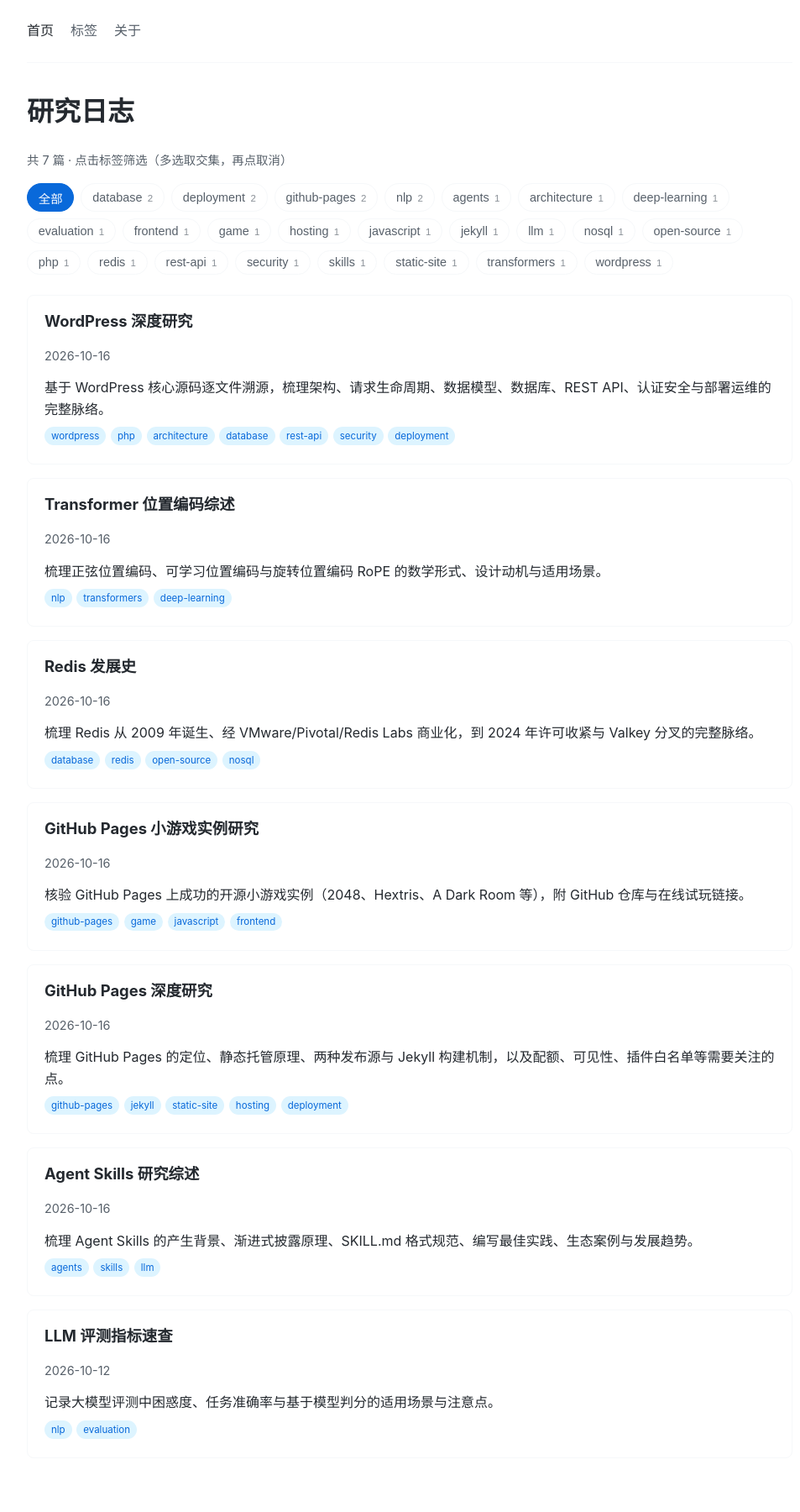
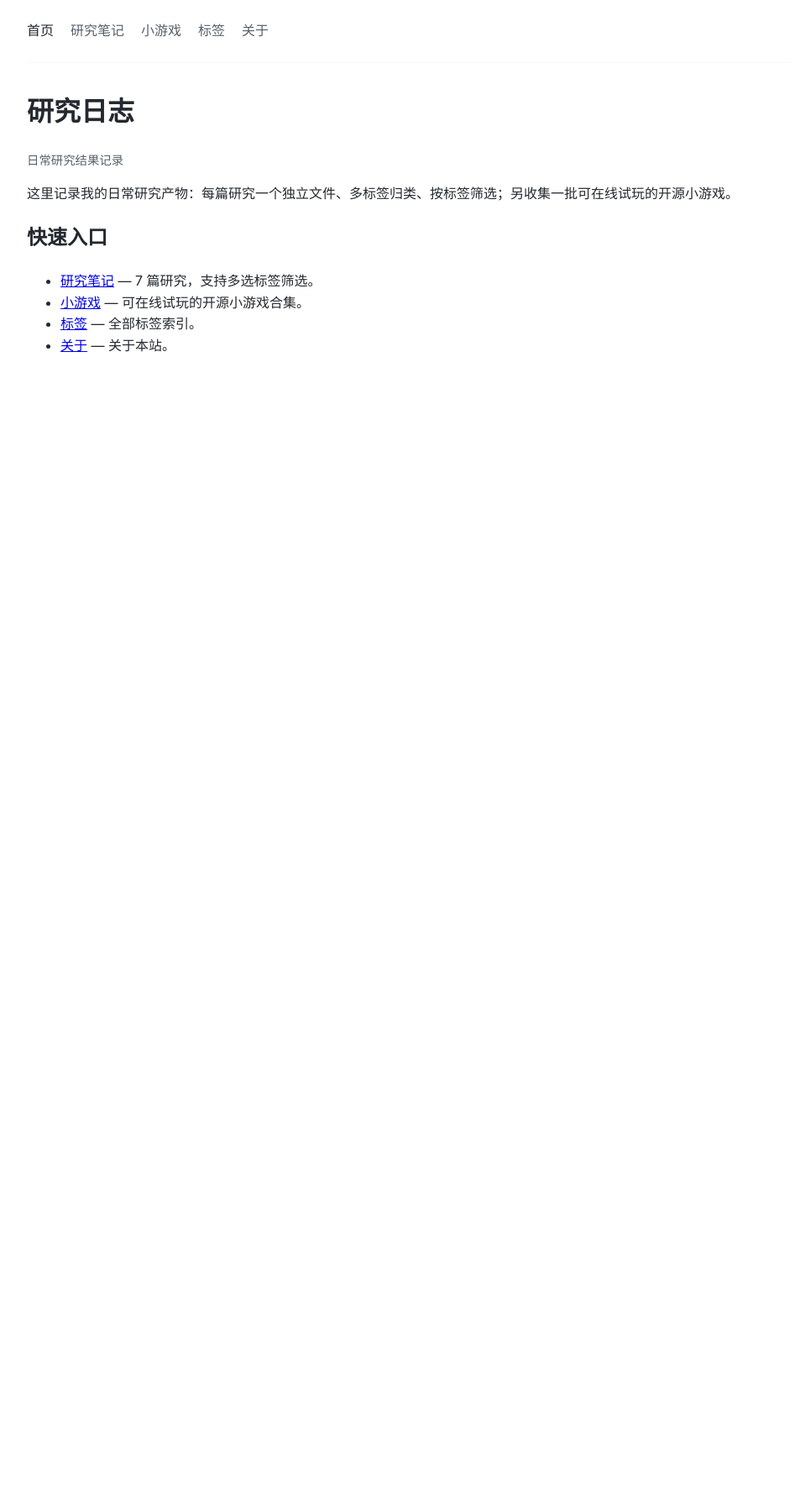
Before and after one commit to lyb19850811/github-pages, a Jekyll site: the page built from index.html, in a window 1280 px wide. Shown: the whole page at 84% size, without its empty margins (152-1105 px from the left). Built offline with Jekyll 4.4.1, drawn with Linux system fonts in a browser that asks for light colours; after the commit the page ends 900 px from its top, so only the background shows below that.

Commit message:
feat: 导航新增研究笔记与小游戏入口，首页独立化

```diff
--- a/_layouts/default.html
+++ b/_layouts/default.html
@@ -18,6 +18,8 @@
 <body>
   <nav>
     <a href="{{ '/' | relative_url }}"{% if page.active == 'index' %} class="active"{% endif %}>首页</a>
+    <a href="{{ '/notes/' | relative_url }}"{% if page.active == 'notes' %} class="active"{% endif %}>研究笔记</a>
+    <a href="{{ '/games/' | relative_url }}"{% if page.active == 'games' %} class="active"{% endif %}>小游戏</a>
     <a href="{{ '/tags.html' | relative_url }}"{% if page.active == 'tags' %} class="active"{% endif %}>标签</a>
     <a href="{{ '/about.html' | relative_url }}"{% if page.active == 'about' %} class="active"{% endif %}>关于</a>
   </nav>
--- a/_layouts/research.html
+++ b/_layouts/research.html
@@ -2,7 +2,7 @@
 layout: default
 ---
 <article class="note-detail">
-  <p class="back"><a href="{{ '/' | relative_url }}">← 返回列表</a></p>
+  <p class="back"><a href="{{ '/notes/' | relative_url }}">← 返回研究笔记</a></p>
   <h1>{{ page.title }}</h1>
   <p class="meta">
     <time datetime="{{ page.date | date: '%Y-%m-%d' }}">{{ page.date | date: '%Y-%m-%d' }}</time>
--- a/about.html
+++ b/about.html
@@ -6,4 +6,4 @@ permalink: /about.html
 ---
 <h1>关于</h1>
 <p>本站点记录我的日常研究结果，每篇研究为一个独立文件，可打多个标签并筛选。</p>
-<p>标签筛选在首页进行；完整标签索引见「标签」页。</p>
+<p>标签筛选在研究笔记页进行；完整标签索引见「标签」页。</p>
--- /dev/null
+++ b/games.html
@@ -0,0 +1,61 @@
+---
+layout: default
+title: 小游戏
+active: games
+permalink: /games/
+---
+<h1>小游戏</h1>
+<p class="meta">可在线试玩的开源小游戏合集，均为纯前端、GitHub Pages 托管。</p>
+
+<div class="grid">
+  <div class="card">
+    <div class="card-body">
+      <h2>2048</h2>
+      <p class="meta">最经典案例：周末项目病毒式走红，MIT 开源。</p>
+      <p><a href="https://gabrielecirulli.github.io/2048/" target="_blank" rel="noopener">在线试玩 →</a></p>
+      <p><a href="https://github.com/gabrielecirulli/2048" target="_blank" rel="noopener">GitHub 仓库</a></p>
+    </div>
+  </div>
+  <div class="card">
+    <div class="card-body">
+      <h2>Hextris</h2>
+      <p class="meta">高中生做的俄罗斯方块变体。</p>
+      <p><a href="https://hextris.github.io/hextris" target="_blank" rel="noopener">在线试玩 →</a></p>
+      <p><a href="https://github.com/Hextris/hextris" target="_blank" rel="noopener">GitHub 仓库</a></p>
+    </div>
+  </div>
+  <div class="card">
+    <div class="card-body">
+      <h2>A Dark Room</h2>
+      <p class="meta">极简文字冒险，上架 Steam/iOS/Android 商业化。</p>
+      <p><a href="https://doublespeakgames.github.io/adarkroom" target="_blank" rel="noopener">在线试玩 →</a></p>
+      <p><a href="https://github.com/doublespeakgames/adarkroom" target="_blank" rel="noopener">GitHub 仓库</a></p>
+    </div>
+  </div>
+  <div class="card">
+    <div class="card-body">
+      <h2>2048-AI</h2>
+      <p class="meta">知名 AI 演示，自动玩 2048。</p>
+      <p><a href="https://ovolve.github.io/2048-AI/" target="_blank" rel="noopener">在线试玩 →</a></p>
+      <p><a href="https://github.com/ovolve/2048-AI" target="_blank" rel="noopener">GitHub 仓库</a></p>
+    </div>
+  </div>
+  <div class="card">
+    <div class="card-body">
+      <h2>React Tetris</h2>
+      <p class="meta">React 实现俄罗斯方块。</p>
+      <p><a href="https://chvin.github.io/react-tetris/" target="_blank" rel="noopener">在线试玩 →</a></p>
+      <p><a href="https://github.com/chvin/react-tetris" target="_blank" rel="noopener">GitHub 仓库</a></p>
+    </div>
+  </div>
+  <div class="card">
+    <div class="card-body">
+      <h2>Emoji Minesweeper</h2>
+      <p class="meta">用 emoji 重做的扫雷。</p>
+      <p><a href="https://muan.github.io/emoji-minesweeper/" target="_blank" rel="noopener">在线试玩 →</a></p>
+      <p><a href="https://github.com/muan/emoji-minesweeper" target="_blank" rel="noopener">GitHub 仓库</a></p>
+    </div>
+  </div>
+</div>
+
+<p class="meta">更多背景与核验过程见 <a href="{{ '/research/github-pages-games/' | relative_url }}">GitHub Pages 小游戏实例研究</a>。</p>
--- a/index.html
+++ b/index.html
@@ -3,20 +3,14 @@ layout: default
 active: index
 ---
 <h1>研究日志</h1>
-<p class="meta">共 {{ site.posts | size }} 篇 · 点击标签筛选（多选取交集，再点取消）</p>
+<p class="meta">日常研究结果记录</p>
 
-<div class="tag-filter" id="tag-filter" role="group" aria-label="标签筛选"></div>
+<p>这里记录我的日常研究产物：每篇研究一个独立文件、多标签归类、按标签筛选；另收集一批可在线试玩的开源小游戏。</p>
 
-<div class="notes" id="notes">
-{% for note in site.posts %}
-  <article class="note" data-tags='{{ note.tags | jsonify }}'>
-    <h2><a href="{{ note.url | relative_url }}">{{ note.title }}</a></h2>
-    <p class="meta"><time datetime="{{ note.date | date: '%Y-%m-%d' }}">{{ note.date | date: '%Y-%m-%d' }}</time></p>
-    <p class="summary">{{ note.summary }}</p>
-    <p class="note-tags">{% for t in note.tags %}<span class="tag">{{ t }}</span>{% endfor %}</p>
-  </article>
-{% endfor %}
-</div>
-<noscript><p class="error">标签筛选需要启用 JavaScript；仍可逐篇阅读或前往「标签」页浏览。</p></noscript>
-
-<script src="{{ '/assets/js/filter.js' | relative_url }}"></script>
+<h2>快速入口</h2>
+<ul>
+  <li><a href="{{ '/notes/' | relative_url }}">研究笔记</a> — {{ site.posts | size }} 篇研究，支持多选标签筛选。</li>
+  <li><a href="{{ '/games/' | relative_url }}">小游戏</a> — 可在线试玩的开源小游戏合集。</li>
+  <li><a href="{{ '/tags.html' | relative_url }}">标签</a> — 全部标签索引。</li>
+  <li><a href="{{ '/about.html' | relative_url }}">关于</a> — 关于本站。</li>
+</ul>
--- /dev/null
+++ b/notes.html
@@ -0,0 +1,24 @@
+---
+layout: default
+title: 研究笔记
+active: notes
+permalink: /notes/
+---
+<h1>研究笔记</h1>
+<p class="meta">共 {{ site.posts | size }} 篇 · 点击标签筛选（多选取交集，再点取消）</p>
+
+<div class="tag-filter" id="tag-filter" role="group" aria-label="标签筛选"></div>
+
+<div class="notes" id="notes">
+{% for note in site.posts %}
+  <article class="note" data-tags='{{ note.tags | jsonify }}'>
+    <h2><a href="{{ note.url | relative_url }}">{{ note.title }}</a></h2>
+    <p class="meta"><time datetime="{{ note.date | date: '%Y-%m-%d' }}">{{ note.date | date: '%Y-%m-%d' }}</time></p>
+    <p class="summary">{{ note.summary }}</p>
+    <p class="note-tags">{% for t in note.tags %}<span class="tag">{{ t }}</span>{% endfor %}</p>
+  </article>
+{% endfor %}
+</div>
+<noscript><p class="error">标签筛选需要启用 JavaScript；仍可逐篇阅读或前往「标签」页浏览。</p></noscript>
+
+<script src="{{ '/assets/js/filter.js' | relative_url }}"></script>
--- a/tags.html
+++ b/tags.html
@@ -21,6 +21,6 @@ permalink: /tags.html
       </li>
       {% endfor %}
     </ul>
-    <p class="tag-link"><a href="{{ '/' | relative_url }}?tag={{ t | url_encode }}">在首页筛选 →</a></p>
+    <p class="tag-link"><a href="{{ '/notes/' | relative_url }}?tag={{ t | url_encode }}">在研究笔记中筛选 →</a></p>
   </section>
 {% endfor %}
```
Also changed, not shown: README.md.
